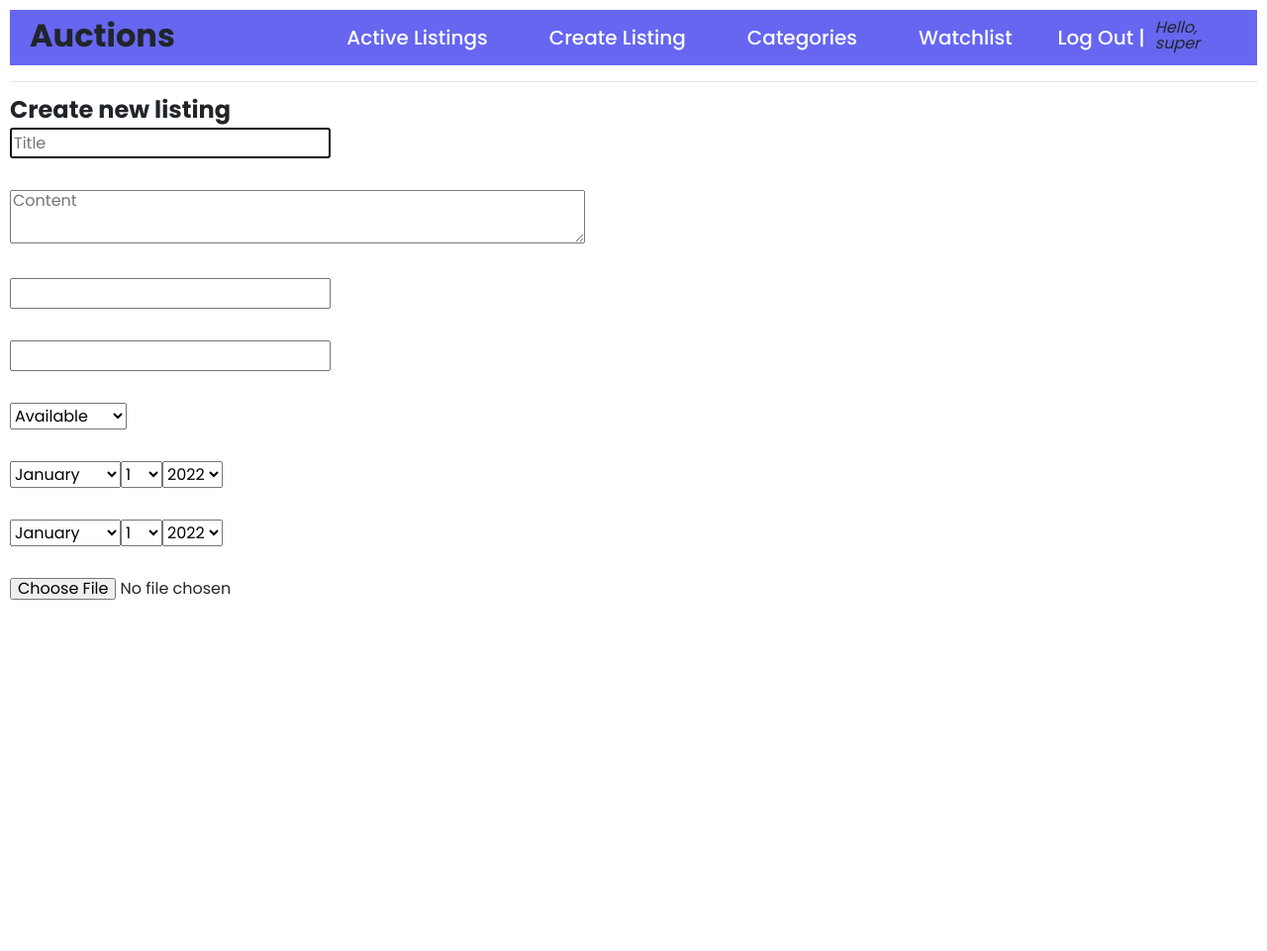
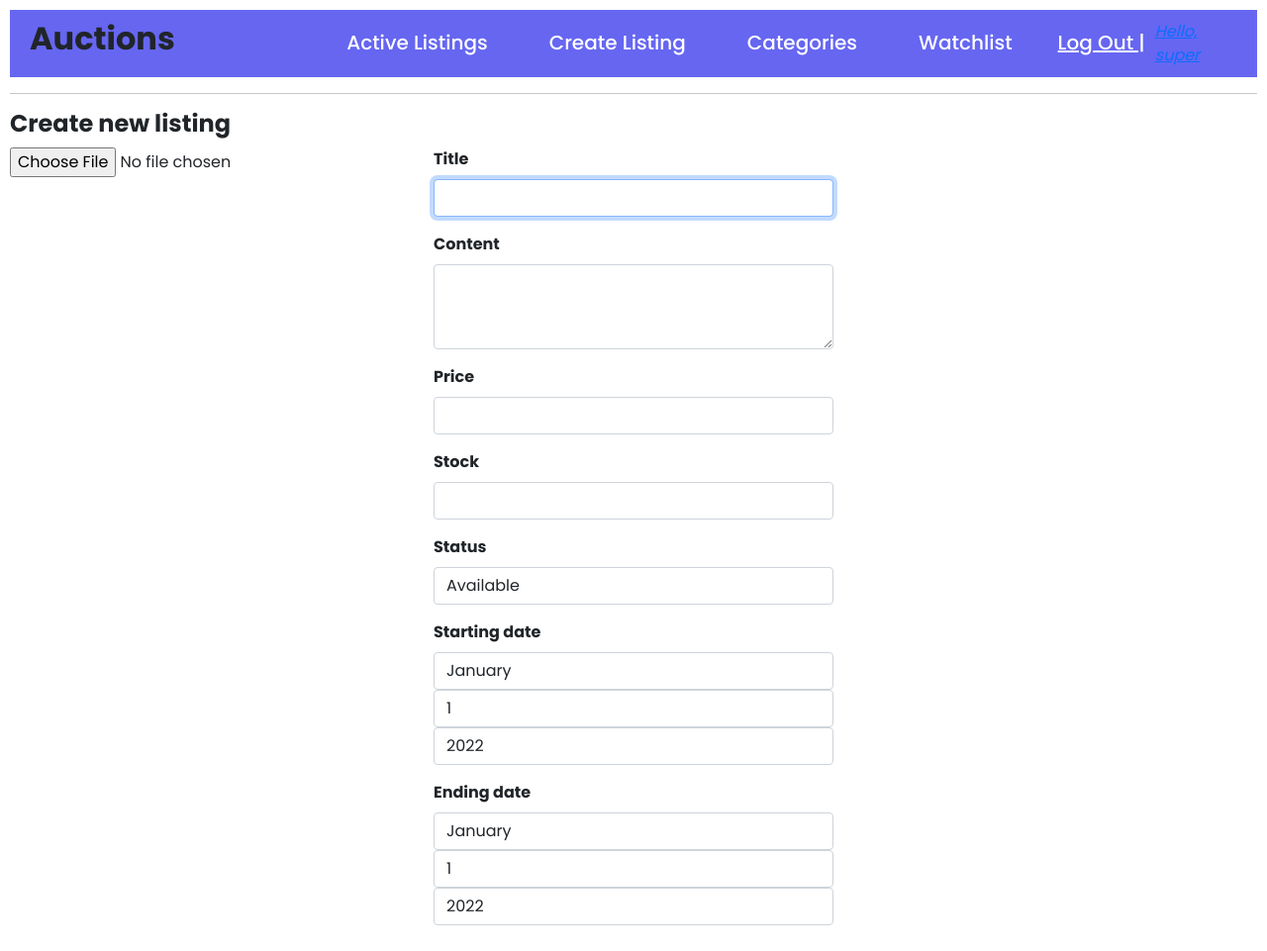
Before and after one commit to marciogugo/commerce, a Django app: page /create_listing in a window 1280 px wide. Shown: the whole page at 99% size. Before the commit the page ends 606 px from the top, so only its background shows below. Run offline with Django 3.2, Linux system fonts and the light colour scheme; a user stored in the database is signed in; some libraries are stand-ins or nearby versions.

Commit message:
Listings form
Deleted virtual environment and started to write the listings form.

```diff
--- a/auctions/forms.py
+++ b/auctions/forms.py
@@ -68,8 +68,8 @@ class RegisterForm(forms.Form):
 class ListingForm(forms.Form):
     listingTitle = forms.CharField(
         widget=forms.TextInput(attrs={
-            'class': 'form-group',
-            'placeholder': 'Title',
+            'id':'listingTitle',
+            'class': 'form-control',
             'autofocus':'',
         }),
         max_length=100,
@@ -77,8 +77,8 @@ class ListingForm(forms.Form):
 
     listingContent = forms.CharField(
         widget=forms.Textarea(attrs={
-            'class': 'form-group',
-            'placeholder': 'Content',
+            'id':'listingContent',
+            'class': 'form-control',
             'rows': '3',
             'columns': '200',
         }),
@@ -86,7 +86,7 @@ class ListingForm(forms.Form):
 
     listingPrice = forms.DecimalField(
         widget=forms.NumberInput(attrs={
-            'class': 'form-group',
+            'class': 'form-control',
         }),
         max_digits=5,
         decimal_places=2,
@@ -94,26 +94,26 @@ class ListingForm(forms.Form):
 
     listingStock = forms.IntegerField(
         widget=forms.NumberInput(attrs={
-            'class': 'form-group',
+            'class': 'form-control',
         }),
     )
 
     listingStatus = forms.ChoiceField(
         widget=forms.Select(attrs={
-            'class': 'form-group',
+            'class': 'form-control',
         }),
         choices=LISTING_STATUS,
     )
 
     listingStartDate = forms.DateField(
         widget=forms.SelectDateWidget(attrs={
-            'class': 'form-group',
+            'class': 'form-control',
         }),
     )
 
     listingEndDate = forms.DateField(
         widget=forms.SelectDateWidget(attrs={
-            'class': 'form-group',
+            'class': 'form-control',
         }),
     )
 
--- a/auctions/static/auctions/styles.css
+++ b/auctions/static/auctions/styles.css
@@ -164,3 +164,11 @@ nav {
     text-align: left;
     transition: all 0.4s ease;
 }
+
+
+
+/* -------------------------------------- */
+
+.form-label {
+    align-items: center;
+}
--- a/auctions/templates/auctions/layout.html
+++ b/auctions/templates/auctions/layout.html
@@ -3,9 +3,12 @@
 <!DOCTYPE html>
 <html lang="en">
     <head>
+        <meta charset="utf-8">
+        <meta name="viewport" content="width=device-width, initial-scale=1">
         <title>{% block title %}Auctions{% endblock title %}</title>
-        <link rel="stylesheet" href="https://stackpath.bootstrapcdn.com/bootstrap/4.4.1/css/bootstrap.min.css" integrity="sha384-Vkoo8x4CGsO3+Hhxv8T/Q5PaXtkKtu6ug5TOeNV6gBiFeWPGFN9MuhOf23Q9Ifjh" crossorigin="anonymous">
-        <link href="{% static 'auctions/reset.css' %}" rel="stylesheet">
+        {% comment %} <link rel="stylesheet" href="https://stackpath.bootstrapcdn.com/bootstrap/4.4.1/css/bootstrap.min.css" integrity="sha384-Vkoo8x4CGsO3+Hhxv8T/Q5PaXtkKtu6ug5TOeNV6gBiFeWPGFN9MuhOf23Q9Ifjh" crossorigin="anonymous"> {% endcomment %}
+        <link rel="stylesheet" href="https://cdn.jsdelivr.net/npm/bootstrap@5.1.3/dist/css/bootstrap.min.css" integrity="sha384-1BmE4kWBq78iYhFldvKuhfTAU6auU8tT94WrHftjDbrCEXSU1oBoqyl2QvZ6jIW3" crossorigin="anonymous">
+        {% comment %} <link href="{% static 'auctions/reset.css' %}" rel="stylesheet"> {% endcomment %}
         <link href="{% static 'auctions/styles.css' %}" rel="stylesheet">
     </head>
     <body>
--- a/auctions/templates/auctions/listings.html
+++ b/auctions/templates/auctions/listings.html
@@ -8,29 +8,42 @@
 
     <form action="{% url 'create_listing' %}" method="POST" name="ListingForm">
         {% csrf_token %}
-        <div class="form-group">
+        <div class="row">
+            <div class="col-sm-4">
+                <div class="mb-3">
+                    {{ form.listingImage }}
+                </div>
+            </div>
+            <div class="col-sm-4">
+                <div class="mb-3" width="200hv">
+                    <label for="listingTitle" class="form-label">Title</label>
                     {{ form.listingTitle }}
                 </div>
-        <div class="form-group">
+                <div class="mb-3">
+                    <label for="listingContent" class="form-label">Content</label>
                     {{ form.listingContent }}
                 </div>
-        <div class="form-group">
+                <div class="mb-3">
+                    <label for="listingPrice" class="form-label">Price</label>
                     {{ form.listingPrice }}
                 </div>
-        <div class="form-group">
+                <div class="mb-3">
+                    <label for="listingStock" class="form-label">Stock</label>
                     {{ form.listingStock }}
                 </div>
-        <div class="form-group">
+                <div class="mb-3">
+                    <label for="listingStatus" class="form-label">Status</label>
                     {{ form.listingStatus }}
                 </div>
-        <div class="form-group">
+                <div class="mb-3">
+                    <label for="listingStartDate" class="form-label">Starting date</label>
                     {{ form.listingStartDate }}
                 </div>
-        <div class="form-group">
+                <div class="mb-3">
+                    <label for="listingEndDate" class="form-label">Ending date</label>
                     {{ form.listingEndDate }}
                 </div>
-        <div class="form-group">
-            {{ form.listingImage }}
+            </div>
         </div>
     </form>
 </div>
--- a/auctions/templates/auctions/login.html
+++ b/auctions/templates/auctions/login.html
@@ -10,11 +10,11 @@
             <div class="form-items">
                 <form class="form-login" action="{% url 'login' %}" method="post">
                     {% csrf_token %}
-                    <div class="form-group">
+                    <div class="mb-3">
                         {% comment %} <a class="a-title">Username:</a> {% endcomment %}
                         <input autofocus class="form-control" type="text" name="username" placeholder="Username">
                     </div>
-                    <div class="form-group">
+                    <div class="mb-3">
                         {% comment %} <a class="a-title">Password:</a> {% endcomment %}
                         <input class="form-control" type="password" name="password" placeholder="Password">
                     </div>
```
Also changed, not shown: auctions/templates/auctions/register.html (+6 -6 lines), db.sqlite3. Lines whose indentation alone changed are shown as unchanged.
